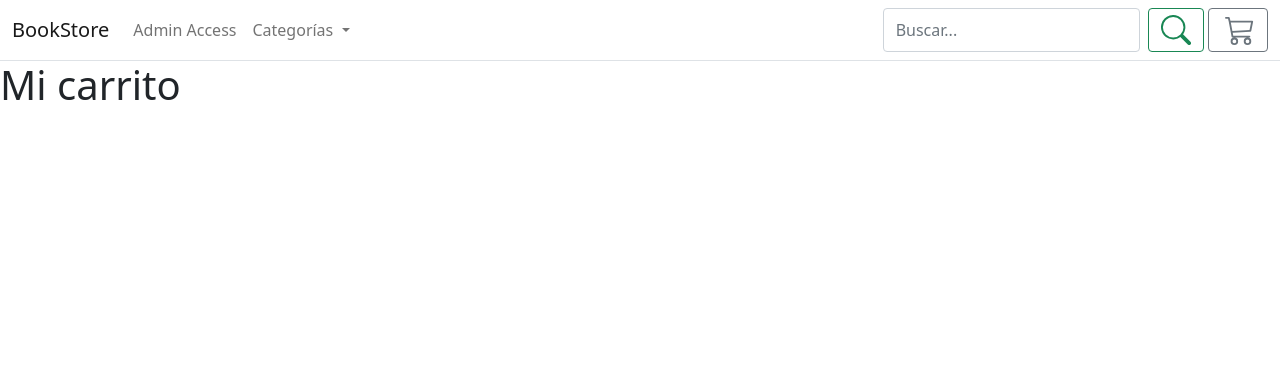
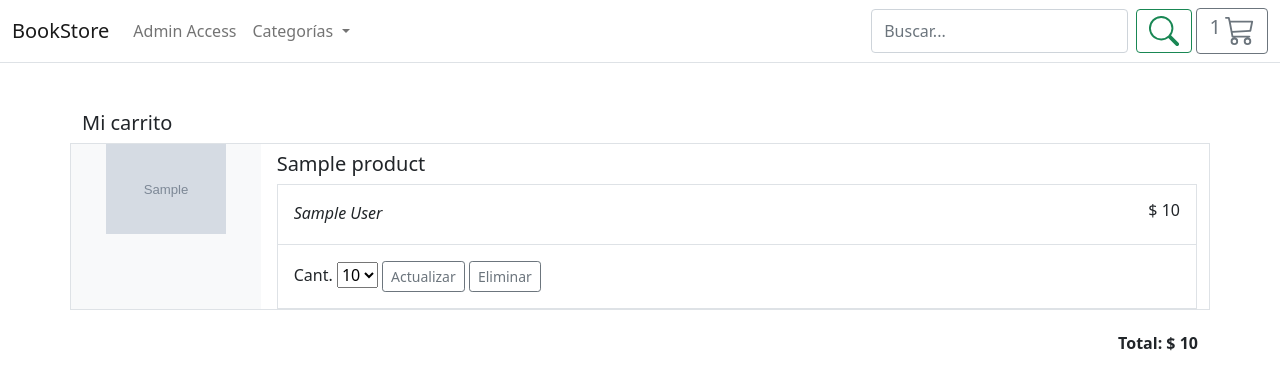
Before and after one commit to FerreroManuel/ecommerce_project, a Django app: template templates/store/basket/micarrito.html in a window 1280 px wide. Shown: the top 390 px of the page. Run offline with Django 4.2, Linux system fonts and the light colour scheme; the template is opened without the code that fills it: most values are stand-ins (such as "Sample title", 1, 10 or a date in 2020); grey boxes marked "Sample" are stand-in pictures.

Commit message:
Update 5.2022.10.18

```diff
--- a/basket/urls.py
+++ b/basket/urls.py
@@ -7,4 +7,6 @@ app_name = 'basket'
 urlpatterns = [
     path('', views.basket_summary, name='basket_summary'),
     path('add/', views.basket_add, name='basket_add'),
+    path('delete/', views.basket_delete, name='basket_delete'),
+    path('update/', views.basket_update, name='basket_update'),
 ]
--- a/templates/store/base.html
+++ b/templates/store/base.html
@@ -57,11 +57,20 @@
                     </form>
                     <a type="button" role="button" href="{% url "basket:basket_summary" %}"
                         class="btn btn-outline-secondary">
-                        <div class='d-inline-flex'>
-                            <h5>
-                                {% comment %} {{}} {% endcomment %}
-                            </h5>
-                        </div>
+
+                        {% with total_qty=basket|length %}
+                            <div class='d-inline-flex'>
+                                <h5 id="basket-qty">
+                                    {% if total_qty > 0 %}
+                                        {{ total_qty }}
+                                    {% else %}
+                                        0
+                                    {% endif %}
+                                </h5>
+                            </div>
+                        {% endwith %}
+
+
                         <svg xmlns="http://www.w3.org/2000/svg" width="30" height="30" fill="currentColor"
                             class="bi bi-cart3" viewBox="0 0 16 16">
                             <path
--- a/templates/store/basket/micarrito.html
+++ b/templates/store/basket/micarrito.html
@@ -3,9 +3,114 @@
 {% load static %}
 
 {% block title %}
-    Mi carrito:
+Mi carrito:
 {% endblock title %}
 
 {% block content %}
-   <h1> Mi carrito </h1>
+
+<main class="pt-5">
+    <div class="container">
+        <h1 class="h5"> Mi carrito </h1>
+        {% for item in basket %}
+        {% with product=item.product %}
+        <div data-index="{{product.id}}" class="row mb-4 border product-item">
+            <div class="col-md-3 col-lg-2 order-md-first bg-light">
+                <img class="img-fluid mx-auto d-block" width="120px" alt="{{product.title}}"
+                    src="{{ product.image.url }}">
+            </div>
+            <div class="col-md-9 col-lg-10 ps-md-3 ps-lg-10">
+                <a href="{{ product.get_absolute_url }}" class="text-decoration-none text-reset">
+                    <h1 class="h5 pt-2">{{ product.title }}</h1>
+                </a>
+                <div class="border">
+                    <div class="col border-bottom">
+                        <div class="row p-3">
+                            <div class="col-6 fst-italic">{{ product.author }}</div>
+                            <div class="col-6 text-end h6">$ <span class="h6">{{ product.price }}</span></div>
+                        </div>
+                    </div>
+                    <div class="col">
+                        <div class="row p-3">
+                            <div class="col-12">
+                                <label for="select">Cant.</label>
+                                <select id="select{{product.id}}">
+                                    <option selected>
+                                        {{item.qty}}
+                                    </option>
+                                    <option value="">1</option>
+                                    <option value="">2</option>
+                                    <option value="">3</option>
+                                    <option value="">4</option>
+                                    <option value="">5</option>
+                                </select>
+                                <button type="button" id="update-button" data-index="{{product.id}}"
+                                    class="btn btn-outline-secondary btn-sm update-button">
+                                    Actualizar
+                                </button>
+                                <button type="button" id="delete-button" data-index="{{product.id}}"
+                                    class="btn btn-outline-secondary btn-sm delete-button">
+                                    Eliminar
+                                </button>
+                            </div>
+                        </div>
+                    </div>
+                </div>
+            </div>
+        </div>
+        {% endwith %}
+        {% endfor %}
+        <div class="col-12 text-end">
+            <div class="h6 fw-bold">
+                Total: $ <span id="total">{{ basket.get_total_price }}</span>
+            </div>
+        </div>
+    </div>
+</main>
+
+
+<script>
+    // Delete Item
+    $(document).on('click', '.delete-button', function (e) {
+        e.preventDefault();
+        var prodid = $(this).data('index');
+        $.ajax({
+            type: 'POST',
+            url: '{% url "basket:basket_delete" %}',
+            data: {
+                productid: prodid,
+                csrfmiddlewaretoken: "{{csrf_token}}",
+                action: 'post'
+            },
+            success: function (json) {
+                $('.product-item[data-index="' + prodid + '"]').remove();           // Elimina el div que contiene el artículo
+                document.getElementById("total").innerHTML = json.total;
+                document.getElementById("basket-qty").innerHTML = json.qty
+            },
+            error: function (xhr, errmsh, err) {}
+        });
+    })
+
+    // Update Item
+    $(document).on('click', '.update-button', function (e) {
+        e.preventDefault();
+        var prodid = $(this).data('index');
+        $.ajax({
+            type: 'POST',
+            url: '{% url "basket:basket_update" %}',
+            data: {
+                productid: prodid,
+                productqty: $('#select'+ prodid +' option:selected').text(),
+                csrfmiddlewaretoken: "{{csrf_token}}",
+                action: 'post'
+            },
+            success: function (json) {
+                document.getElementById("total").innerHTML = json.total.toFixed(2);
+                document.getElementById("basket-qty").innerHTML = json.qty
+            },
+            error: function (xhr, errmsh, err) {}
+        });
+    })
+</script>
+
+
 {% endblock content %}
--- a/templates/store/products/product_detail.html
+++ b/templates/store/products/product_detail.html
@@ -57,11 +57,12 @@
             url: '{% url "basket:basket_add" %}',
             data: {
                 productid: $('#add-button').val(),
+                productqty: $('#select option:selected').text(),
                 csrfmiddlewaretoken: "{{csrf_token}}",
                 action: 'post'
             },
             success: function (json) {
-
+                document.getElementById("basket-qty").innerHTML = json.qty
             },
             error: function (xhr, errmsh, err) {}
         });
```
Also changed, not shown: basket/basket.py (+61 -5 lines), basket/views.py (+27 -2 lines).
